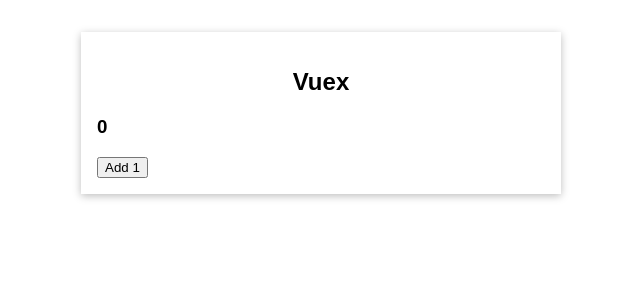
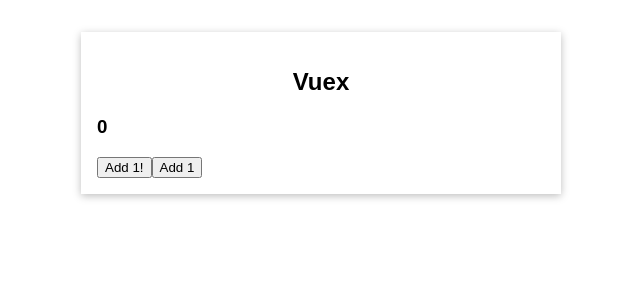
Before and after one commit to AndreaLupo/vue-15-vuex, a Vue app: page / in a window 1280 px wide. Shown: the top 300 px of the page, without its empty margins (319-959 px from the left). Built offline with nearby package versions, Linux system fonts and the light colour scheme.

Commit message:
Mutations

```diff
--- a/src/App.vue
+++ b/src/App.vue
@@ -1,6 +1,7 @@
 <template>
   <base-container title="Vuex">
     <the-counter></the-counter>
+    <change-counter></change-counter>
     <button @click="add">Add 1</button>
   </base-container>
 </template>
@@ -8,11 +9,13 @@
 <script>
 import BaseContainer from './components/BaseContainer.vue';
 import TheCounter from './components/TheCounter.vue';
+import ChangeCounter from './components/ChangeCounter.vue';
 
 export default {
   components: {
     BaseContainer,
-    TheCounter
+    TheCounter,
+    ChangeCounter
   },
   computed: {
     counter() {
@@ -21,7 +24,7 @@
   },
   methods: {
     add() {
-      this.$store.state.counter++;
+      this.$store.commit('increment');
     }
   }
 };
--- /dev/null
+++ b/src/components/ChangeCounter.vue
@@ -0,0 +1,17 @@
+<template>
+  <button @click="addOne">Add 1!</button>
+</template>
+
+<script>
+export default {
+    methods: {
+        addOne() {
+            this.$store.commit('increment');
+        }
+    }
+}
+</script>
+
+<style>
+
+</style>
--- a/src/main.js
+++ b/src/main.js
@@ -7,6 +7,11 @@
         return {
             counter: 0
         };
+    },
+    mutations: {
+        increment(state) {
+            state.counter = state.counter + 1;
+        }
     }
 });
 const app = createApp(App);
```
